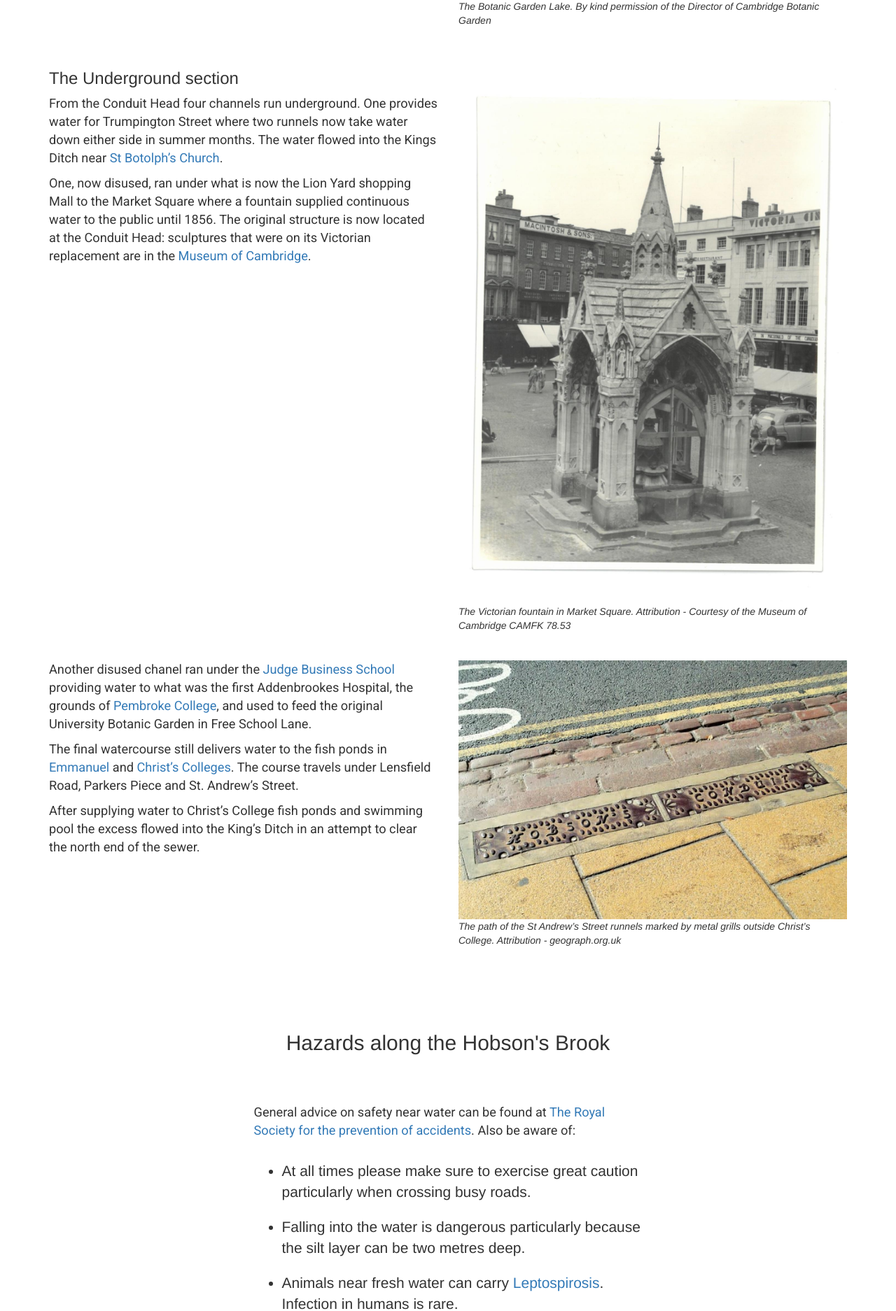
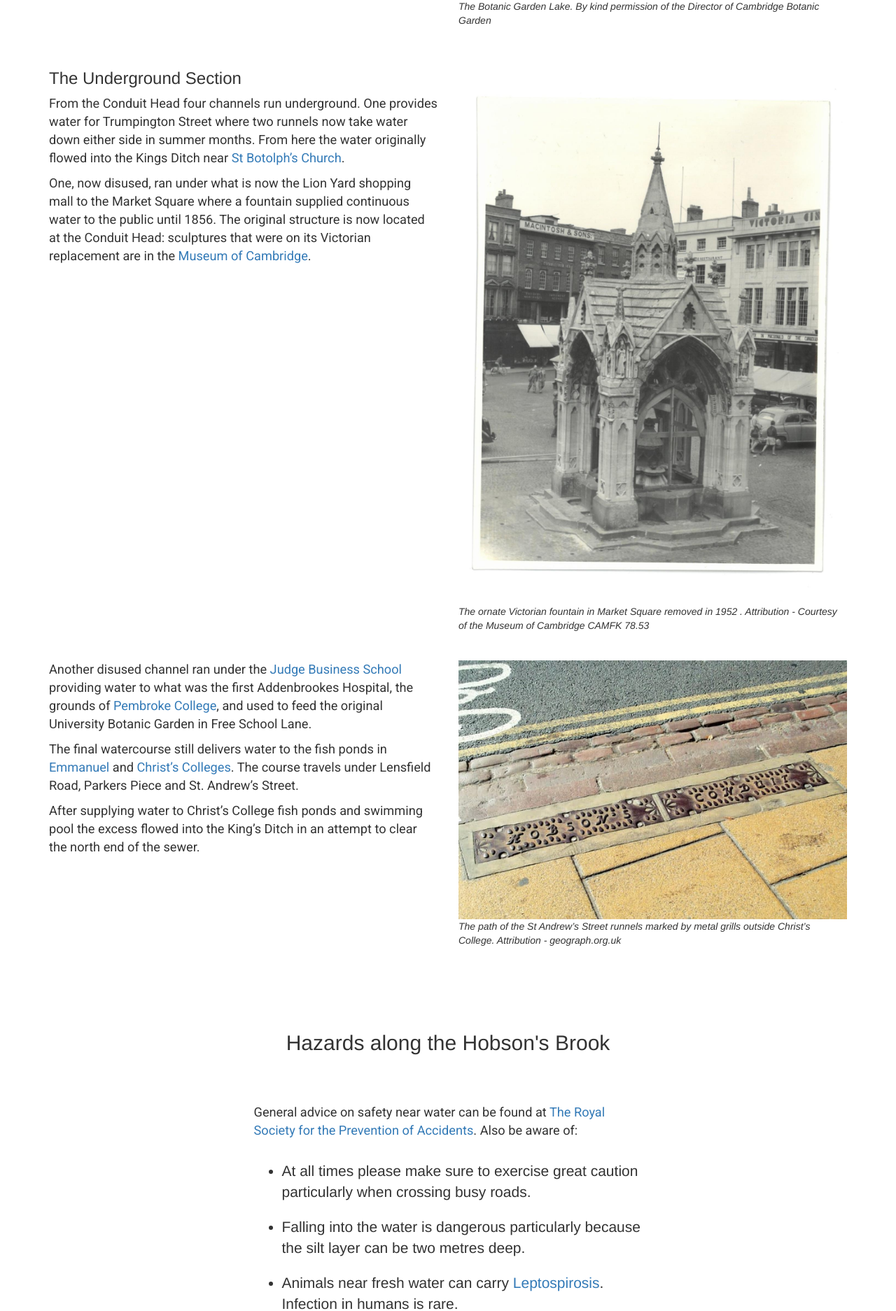
Before and after one commit to afieldio/hct, a Django app: template website/templates/location.html in a window 1280 px wide. Shown: the part 4170-6044 px from the top of the page at 70% size. Run offline with Django 3.2, Linux system fonts and the light colour scheme; the template is opened without the code that fills it, so the values that code supplies are empty; some libraries are stand-ins or nearby versions; some web fonts are replaced.

Commit message:
final updates

```diff
--- a/website/templates/index.html
+++ b/website/templates/index.html
@@ -28,7 +28,7 @@
 
 				<h3>More info</h3>
 				<ul class="link-list">
-					<li><a class="deep-link" href="{% url 'history' %}">Find out about the more about the Conduit  <i class="fa fa-angle-right" aria-hidden="true"></i></a></li>
+					<li><a class="deep-link" href="{% url 'history' %}">Find out more about the Conduit  <i class="fa fa-angle-right" aria-hidden="true"></i></a></li>
 					<li><a class="deep-link" href="{% url 'trust' %}">Get involved with Hobson's Conduit Trust  <i class="fa fa-angle-right" aria-hidden="true"></i></a></li>
 					<li><a class="deep-link" href="http://www.trumpingtonlocalhistorygroup.org/">Trumpington local history group  <i class="fa fa-angle-right" aria-hidden="true"></i></a></li>
 				</ul>
@@ -46,7 +46,7 @@
 		<h2>Where is Hobson's Conduit?</h2>
 		<div class="row">
 			<div class="col-md-9">
-				<p>The water in Hobson’s Conduit runs above ground from the Nine Wells Nature Reserve, south of Cambridge (<a href="https://goo.gl/maps/7zWGTzZAMn22">CB22 5JY</a>). The stream passes west of Addenbrooke’s Hospital (<a href="https://goo.gl/maps/HDqMEV3QGfL2">CB2 0QQ</a>), and Hobsons Park, under Long Road and Brooklands Avenue, beside the western end of the Botanic Garden (<a href="https://goo.gl/maps/wAY2nagJuWt">CB2 1JE</a>).  Finally the water flows by Brookside, terminating at the Conduit Head (<a href="https://goo.gl/maps/yBBr1tbQxQu">CB2 1PY</a>). From here the water runs along the Trumplington Street runnells and in underground channels into two College ponds.<p>
+				<p>The water in Hobson’s Conduit runs above ground from the Nine Wells Nature Reserve, south of Cambridge (<a href="https://goo.gl/maps/7zWGTzZAMn22">CB22 5JY</a>). The stream passes west of Addenbrooke’s Hospital (<a href="https://goo.gl/maps/HDqMEV3QGfL2">CB2 0QQ</a>), and Hobsons Park, under Long Road and Brooklands Avenue, beside the western end of the Botanic Garden (<a href="https://goo.gl/maps/wAY2nagJuWt">CB2 1JE</a>).  Finally the water flows by Brookside, terminating at the Conduit Head (<a href="https://goo.gl/maps/yBBr1tbQxQu">CB2 1PY</a>). From here the water runs along the Trumpington Street runnells and in underground channels into two College ponds.<p>
 			</div>
 		</div>
 		<div class="row">
--- a/website/templates/location.html
+++ b/website/templates/location.html
@@ -29,7 +29,7 @@
 		<div class="row">
 			<div class="col-md-6">
 				<h3>Nine Wells</h3>
-				<p >Parking near Nine Wells is available at <a href="https://www.google.com/maps/dir/''/Car+Park+2+Addenbrooke's+Hospital,+Robinson+Way,+Cambridge+CB2+0SL/@52.1726445,0.0671409,12z/data=!4m8!4m7!1m0!1m5!1m1!1s0x47d87a612b55e159:0xb4fb96b8672f00e2!2m2!1d0.1371804!2d52.1726652">Addenbrooke’s Hospital Car Park 2</a>. Proceed to the Rosie Maternity Hospital along Robinson Way and turn right into Dame Mary Archer Way.  As the road bends right, take the footpath straight ahead and follow this to a T-junction. Take the tarmac path on the left and just before a wooden bridge turn left and follow the track to the trees ahead.  Part of the brook on your right.  <a href="https://www.cambridge.gov.uk/nine-wells-local-nature-reserve">Nine Wells Local Nature Reserve</a> and the source of the water for Hobson’s Brook is across a bridge by an information board</p>
+				<p >Parking near Nine Wells is available at <a href="https://www.google.com/maps/dir/''/Car+Park+2+Addenbrooke's+Hospital,+Robinson+Way,+Cambridge+CB2+0SL/@52.1726445,0.0671409,12z/data=!4m8!4m7!1m0!1m5!1m1!1s0x47d87a612b55e159:0xb4fb96b8672f00e2!2m2!1d0.1371804!2d52.1726652">Addenbrooke’s Hospital Car Park 2</a>. Proceed to the Rosie Maternity Hospital along Robinson Way and turn right into Dame Mary Archer Way.  As the road bends right, take the footpath straight ahead and follow this to a T-junction. Take the tarmac path on the left and just before a wooden bridge turn left and follow the track to the trees ahead.  Part of the brook is on your right.  <a href="https://www.cambridge.gov.uk/nine-wells-local-nature-reserve">Nine Wells Local Nature Reserve</a> and the source of the water for Hobson’s Brook is across a bridge by an information board</p>
 			</div>
 			<div class="col-md-6">
 				<img src="{% static 'img/nine-wells1.jpg' %}">
@@ -38,7 +38,7 @@
 		</div>
 		<div class="row">
 			<div class="col-md-6">
-				<p >The spring heads at Nine Wells (CB22 5JY) are the site of the water source for the chalk stream now known as Hobson’s Conduit. Until 1976, this area was a Site of Special Scientific Interest (SSI).  In 2005 Nine Wells was designated a <a href="http://lnr.cambridge.gov.uk/nature_reserve/nine-wells/">Local Nature Reserve</a>.</p>
+				<p >The spring heads at Nine Wells (CB22 5JY) are the site of the water source for the chalk stream now known as Hobson’s Conduit. Until 1976, this area was a Site of Special Scientific Interest (SSSI).  In 2005 Nine Wells was designated a <a href="http://lnr.cambridge.gov.uk/nature_reserve/nine-wells/">Local Nature Reserve</a>.</p>
 				<p >Nine Wells is also the site of an obelisk dedicated to founders and benefactors of <a href="https://en.wikipedia.org/wiki/Nine_Wells">Hobson’s Conduit</a>. At Nine Wells the recent Bioblitz identified over 160 animal and plant species including Tawny Owls and the poisonous deadly nightshade. It is not possible to walk the whole route from Nine Wells because of the building sites at Trumpington.</p>
 				<p >Nine Wells can be accessed by walking the <a href="http://www.trumpingtonlocalhistorygroup.org/trails_trail5.html">Trumpington History Group Trail</a>  starting at Anstey Way Trumpington (CB2 9JE)</p>
 			</div>
@@ -49,9 +49,9 @@
 		</div>
 		<div class="row">
 			<div class="col-md-6">
-				<h3>Conduit Water Course</h3>
-				<p >It is not possible at present to walk from Nine Wells (CB22 5JY) to the Conduit Head at the bottom of Lensfield Road (CB2 1PY).  The path commences again close to the junction of Barrow Road and Porson Road (CB2 8AS). Parking restrictions operate in this area.</p>
-				<p >The wooden door at the junction allows access to a path leading Hobson’s Brook where many fish, newts and other amphibians are frequently seen.</p>
+				<h3>Conduit Watercourse</h3>
+				<p >The path commences again close to the junction of Barrow Road and Porson Road (CB2 8AS). Parking restrictions operate in this area.</p>
+				<p >The wooden door at this junction allows access to a path leading to Hobson's brook where many fish, newts and other amphibians are frequently seen.</p>
 			</div>
 			<div class="col-md-6">
 				<img src="{% static 'img/stone-bridge.jpg' %}">
@@ -60,7 +60,7 @@
 		</div>
 		<div class="row">
 			<div class="col-md-6">
-				<p >At the brick bridge follow the left hand path along by woodlands with abundant bird, animal and plant life including a rare Black Poplar tree.  Proceed over the Trustees wooden bridge under which overspill water still flows towards the Cam.  Hobson’s ‘new river’ goes straight on between Clare College wood and sports ground and then on between Empty Common allotments and Accordia developments to Brooklands Avenue. After crossing the road, the path follows the edge of the Botanic Garden.</p>
+				<p >At the brick bridge follow the left hand path along by woodlands with abundant bird, animal and plant life including a rare Black Poplar tree.  Proceed over the Trustees wooden bridge under which overspill water still flows towards the Cam.  Hobson’s ‘new river’ goes straight on between Clare College Wood and Sports Ground and then on between Empty Common allotments and Accordia developments to Brooklands Avenue. After crossing the road, the path follows the edge of the Botanic Garden.</p>
 			</div>
 			<div class="col-md-6">
 				<img src="{% static 'img/wooden-bridge2.jpg' %}">
@@ -72,16 +72,16 @@
 				<h3>The Botanic Garden</h3>
 				<p >Limited Pay and Display parking is available in Trumpington Road opposite the <a href="http://www.botanic.cam.ac.uk/Botanic/Home.aspx">University Botanic Garden</a>. Buses also leave <a href="http://cambridgeparkandride.info/trumpington-about.shtml">Trumpington Park & Ride</a> - alight at the The Nuffield Hospital.</p>
 
-				<p >On the East side of Trumpington Street proceed towards Cambridge, crossing Brooklands Avenue.  You pass the cottage, originally built for the gardener at Brooklands House, the original Botanic Garden entrance and its new access point on Bateman Street. Water from Hobson’s Conduit is used to fill the lake in the Botanic Garden.</p>
+				<p >On the east side of Trumpington Road proceed towards Cambridge, crossing Brooklands Avenue.  You pass the cottage, originally built for the gardener at Brooklands House, the original Botanic Garden entrance and its new access point on Bateman Street. Water from Hobson’s Conduit is used to fill the lake in the Botanic Garden.</p>
 			</div>
 			<div class="col-md-6">
 				<img src="{% static 'img/cottage.jpg' %}">
-				<cite>The Gardner's Cottage</cite>
+				<cite>The gardener's cottage</cite>
 			</div>
 		</div>
 		<div class="row">
 			<div class="col-md-6">
-				<p >Upon reaching Brookside, the course passes through a grassed area by Trumpington Road.  The above ground water flow terminates at the beginning of the underground sections now marked at the Conduit Head by the old fountain - moved from market square in 1856 (CB2 1PY).  There are cafes wine bars and restaurants in this area.</p>
+				<p >Upon reaching Brookside, the course passes through a grassed area by Trumpington Road.  The above ground water flow terminates at the beginning of the underground sections now marked at the Conduit Head by the old fountain - moved from market square in 1856 (CB2 1PY).  There are cafes,wine bars and restaurants in this area</p>
 			</div>
 			<div class="col-md-6">
 				<img src="{% static 'img/lake2.jpg' %}">
@@ -90,18 +90,18 @@
 		</div>
 		<div class="row">
 			<div class="col-md-6">
-				<h3>The Underground section</h3>
-				<p >From the Conduit Head four channels run underground. One provides water for Trumpington Street where two runnels now take water down either side in summer months. The water flowed into the Kings Ditch near <a href="http://www.stbotolphs.net">St Botolph’s Church</a>.</p>
-				<p >One, now disused, ran under what is now the Lion Yard shopping Mall to the Market Square where a fountain supplied continuous water to the public until 1856. The original structure is now located at the Conduit Head: sculptures that were on its Victorian replacement are in the <a href="http://www.museumofcambridge.org.uk">Museum of Cambridge</a>.</p>
+				<h3>The Underground Section</h3>
+				<p >From the Conduit Head four channels run underground. One provides water for Trumpington Street where two runnels now take water down either side in summer months. From here the water originally flowed into the Kings Ditch near <a href="http://www.stbotolphs.net">St Botolph’s Church</a>.</p>
+				<p >One, now disused, ran under what is now the Lion Yard shopping mall to the Market Square where a fountain supplied continuous water to the public until 1856. The original structure is now located at the Conduit Head: sculptures that were on its Victorian replacement are in the <a href="http://www.museumofcambridge.org.uk">Museum of Cambridge</a>.</p>
 			</div>
 			<div class="col-md-6">
 				<img src="{% static 'img/fountain.jpg' %}">
-				<cite>The Victorian fountain in Market Square. Attribution - Courtesy of the Museum of Cambridge CAMFK 78.53</cite>
+				<cite>The ornate Victorian fountain in Market Square removed in 1952 . Attribution - Courtesy of the Museum of Cambridge CAMFK 78.53</cite>
 			</div>
 		</div>
 		<div class="row">
 			<div class="col-md-6">
-				<p > Another disused chanel ran under the <a href="https://www.jbs.cam.ac.uk/aboutus/the-school/history-and-today/">Judge Business School</a> providing water to what was the first Addenbrookes Hospital, the grounds of <a href="http://www.pem.cam.ac.uk/the-college/">Pembroke College</a>, and used to feed the original University Botanic Garden in Free School Lane.</p>
+				<p > Another disused channel ran under the <a href="https://www.jbs.cam.ac.uk/aboutus/the-school/history-and-today/">Judge Business School</a> providing water to what was the first Addenbrookes Hospital, the grounds of <a href="http://www.pem.cam.ac.uk/the-college/">Pembroke College</a>, and used to feed the original University Botanic Garden in Free School Lane.</p>
 				<p >The final watercourse still delivers water to the fish ponds in <a href="http://www.emma.cam.ac.uk">Emmanuel</a> and <a href="https://www.christs.cam.ac.uk">Christ’s Colleges</a>. The course travels under Lensfield Road, Parkers Piece and St. Andrew’s Street.</p>
 				<p >After supplying water to Christ’s College fish ponds and swimming pool the excess flowed into the King’s Ditch in an attempt to clear the north end of the sewer.</p>
 			</div>
@@ -120,7 +120,7 @@
 
 			<div class="col-md-3"></div>
 			<div class="col-md-6 center">
-				<p >General advice on safety near water can be found at <a href="https://www.rospa.com">The Royal Society for the prevention of accidents</a>. Also be aware of:</p>
+				<p >General advice on safety near water can be found at <a href="https://www.rospa.com">The Royal Society for the Prevention of Accidents</a>. Also be aware of:</p>
 				<ul class="hazards-list">
 					<li>At all times please make sure to exercise great caution particularly when crossing busy roads.</li>
 					<li>Falling into the water is dangerous particularly because the silt layer can be two metres deep.</li>
--- a/website/templates/news.html
+++ b/website/templates/news.html
@@ -13,7 +13,7 @@
 	<div class="news-hero">
 		<h1>Latest News</h1>
 		<hr>
-		<p>Oh, what's occurin?</p>
+		<p>Whats going on?</p>
 	</div>
 </section>
 
@@ -21,7 +21,7 @@
 	<div class="container">
 		<h2>A donation to the museum of Cambridge</h2>
 		<h3>Author: Max Field</h3>
-		<h4>2nd February 1544</h4>
+		<h4>2nd February 2019</h4>
 		<div class="col-md-6">
 			<img src="{% static 'img/plaques.jpg' %}">
 		</div>
--- a/website/templates/water.html
+++ b/website/templates/water.html
@@ -20,7 +20,7 @@
 			<div class="col-md-6">
 				<p class="intro-text">An abundant flow of water in Hobson’s Brook is essential to preserve biodiversity and maintain important local heritage.</p>
 
-				<p>High quality water is required to provide an appropriate environment for local wildlife both along the stream and in the University Botanic Garden lake which takes water from Hobson’s Brook.  Emmanuel and Christ’s college also take this water to maintain their fishponds and gardens.  Perhaps the most well recognised feature in Cambridge in which Hobson’s Brook water flows, are the Trumpington Street runnels outside the Fitzwilliam Museum, the Judge Business School and Peterhouse and Pembroke Colleges.</p>
+				<p>High quality water is required to provide an appropriate environment for local wildlife both along the stream and in the University Botanic Garden lake which takes water from Hobson’s Brook.  Emmanuel and Christ's Colleges also take this water to maintain their fishponds and gardens.  Perhaps the most well recognised feature in Cambridge in which Hobson’s Brook water flows, are the Trumpington Street runnels outside the Fitzwilliam Museum, the Judge Business School and Peterhouse and Pembroke Colleges.</p>
 
 				<p>Despite the changing use of land near the source of the water at Nine Wells and along the brook itself, a profusion of plant and animal species still thrive near the water course and water quality remains high.</p>
 			</div>
@@ -75,7 +75,7 @@
 				<p ></p>
 				<p >Chemical pollution is less of a problem with efficient use of fertilisers. The new housing developments mean that surface water now doesn’t drain into the farmland. Balance ponds take the excess surface water and provide a reservoir for excess water before regulating its entry into the stream, These ponds provide a haven for animal and plant wildlife and also reduce damage to water quality.</p>
 				<p >It might even be possible to consider reintroduction of Polycelis and Crenobia once water flow at Nine Wells can be guaranteed.  A more systematic monitoring of the ecology of the area around the brook has taken its first steps with the <a href="http://queen-ediths.info/get-involved/bioblitz/">Bioblitz</a> in summer 2017.</p>
-				<p >Hobson’s Brook remains a precious part of South Cambridge.  The green corridor through which the chalk stream flows is highly valued by residents and visitors alike for its semi-rural peace and ecological diversity.  Hobson’s Conduit Trustees and their partners are working to make the future as bright as possible for this historic waterway.</p>
+				<p >Hobson’s Brook remains a precious part of South Cambridge.  The green corridor through which the chalk stream flows is highly valued by residents and visitors alike for its semi-rural peace and ecological diversity.  Hobson’s Conduit Trustees and their partners are working to make the future as bright as possible for this historic watercourse.</p>
 			</div>
 			<div class="col-md-6">
 				<img src="{% static 'img/water-bore-hole.jpg'%}">
--- a/website/templates/wildlife.html
+++ b/website/templates/wildlife.html
@@ -26,7 +26,7 @@
 		</div>
 		<div class="row">
 			<div class="col-md-9">
-				<p >In the first of a ten year programme of assssment of wildlife in Hobson's Brook, more than 40 experts and 160 volunteers in ‘The Hobson’s Conduit Bioblitz’ have identified over 330 animal and plant species along this four-mile stretch of water.</p>
+				<p >In 2017, in the first of a ten-year assssment of wildlife in Hobson's Brook, more than 40 experts and 160 volunteers in ‘The Hobson’s Conduit Bioblitz’ have identified over 330 animal and plant species along this four-mile stretch of water.</p>
 				<p >At Nine Wells Local Nature Reserve, 166 species were identified including 35 birds, 5 mammals, 2 fish, 50 invertebrates (including 30 moths) and 74 plants. At Empty Common over 230 species were seen including 17 birds, 4 mammals, 2 fish, 1 reptile, 106 invertebrates (39 moths) and 103 plants (link to data table). Importantly only 76 species were common to both sites indicating considerable diversity along Hobson’s Brook. This study confirms the importance of maintaining high-quality water flow in the continued success of this ecosystem so close to Cambridge city.</p>
 				<p >For detailed lists of flora and fauna recorded, please read the latest report below.  This section of the website also shows some of the plant and animal species seen along the water course.</p>
 				<p ><a class="deep-link" href="https://www.facebook.com/hobsonsconduittrust/">Find out more on Facebook ></a></p>
```
Also changed, not shown: website/templates/trust.html (+14 -6 lines), 1 other file.
